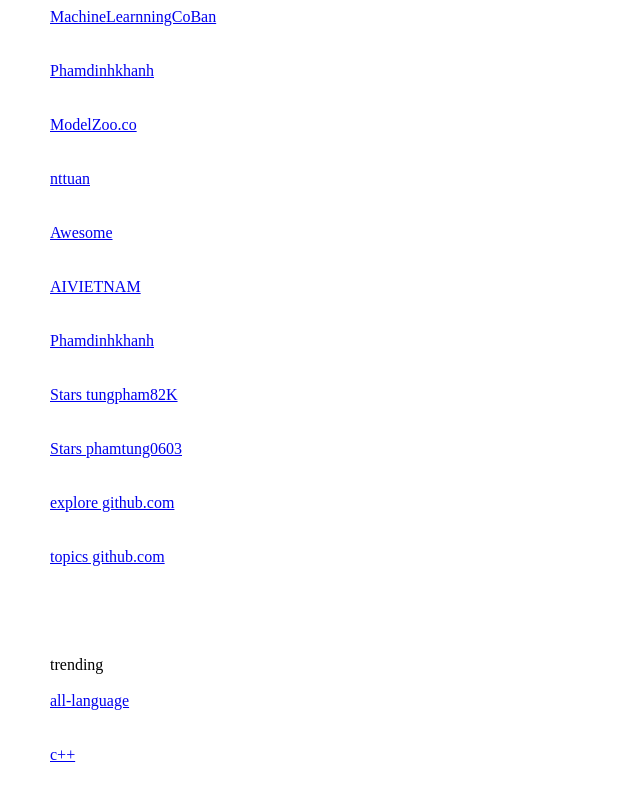
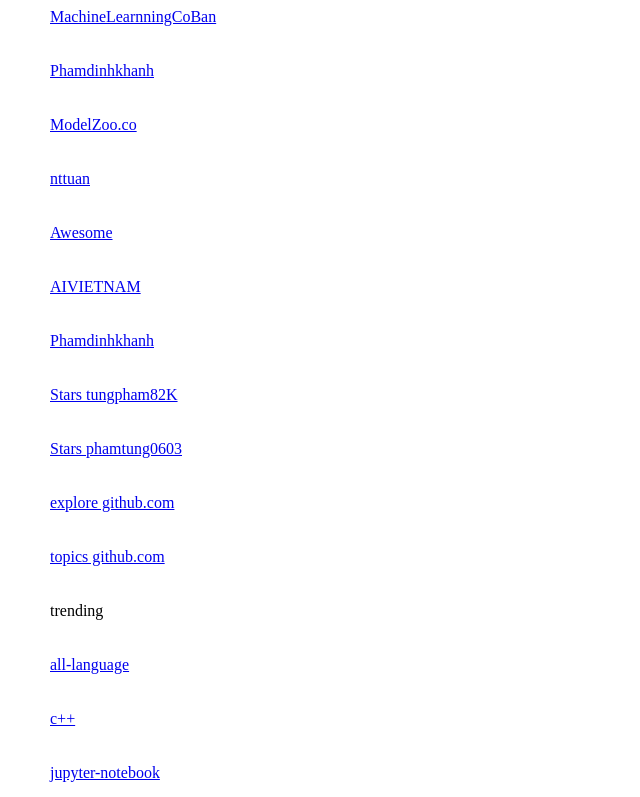
Before and after one commit to tungpham82K/tungpham82K.github.io, a plain HTML site: page index.html in a window 1280 px wide. Shown: the top 797 px of the page, without its empty margins (0-640 px from the left). Drawn offline with Linux system fonts and the light colour scheme.

Commit message:
Update index.html

```diff
--- a/index.html
+++ b/index.html
@@ -14,8 +14,8 @@
 
   <a href="http://tungpham82K.github.io/topics.html"> topics github.com</a><br><br><br>
 
-  <br><br><br>
-  trending<br><br>
+
+  trending<br><br><br>
   <a href="https://github.com/trending?since=daily">all-language</a><br><br><br>
   <a href="https://github.com/trending/c++?since=daily">c++</a><br><br><br>
   <a href="https://github.com/trending/jupyter-notebook?since=daily">jupyter-notebook</a><br><br><br>
```
